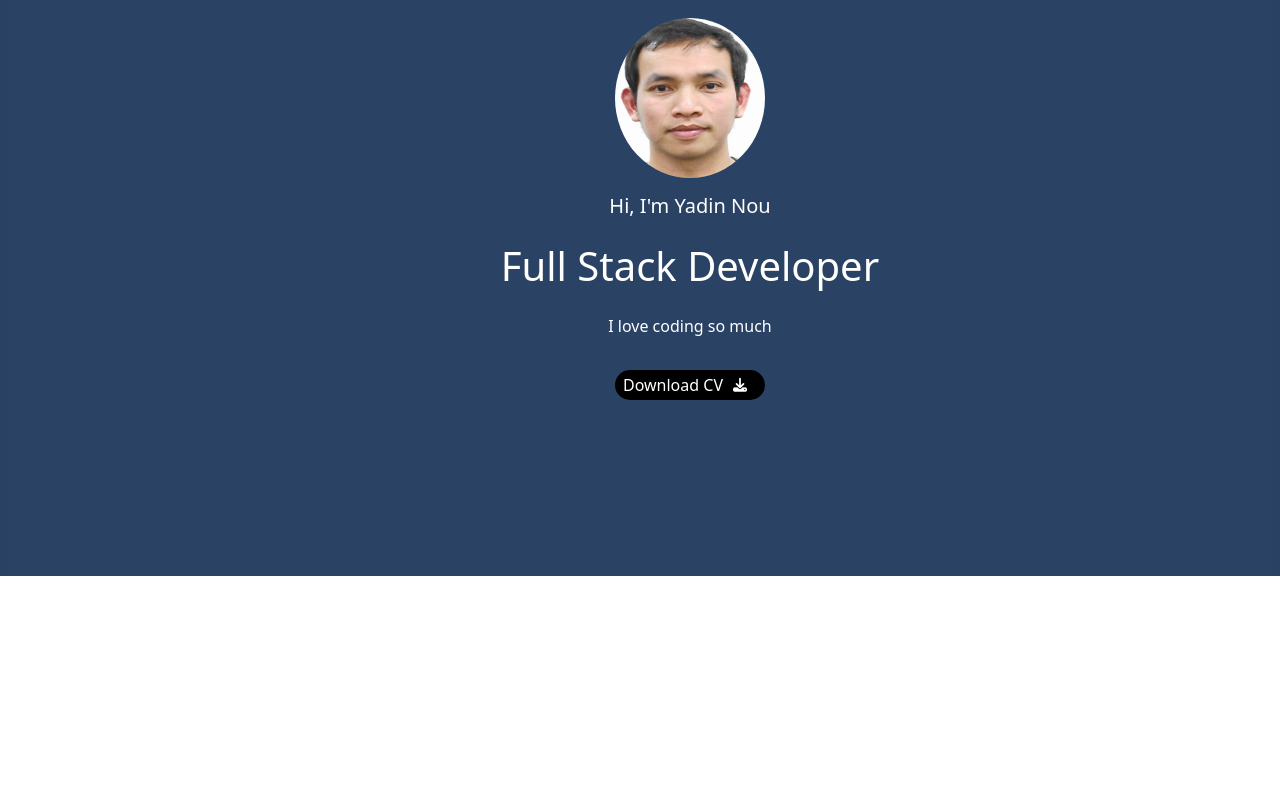
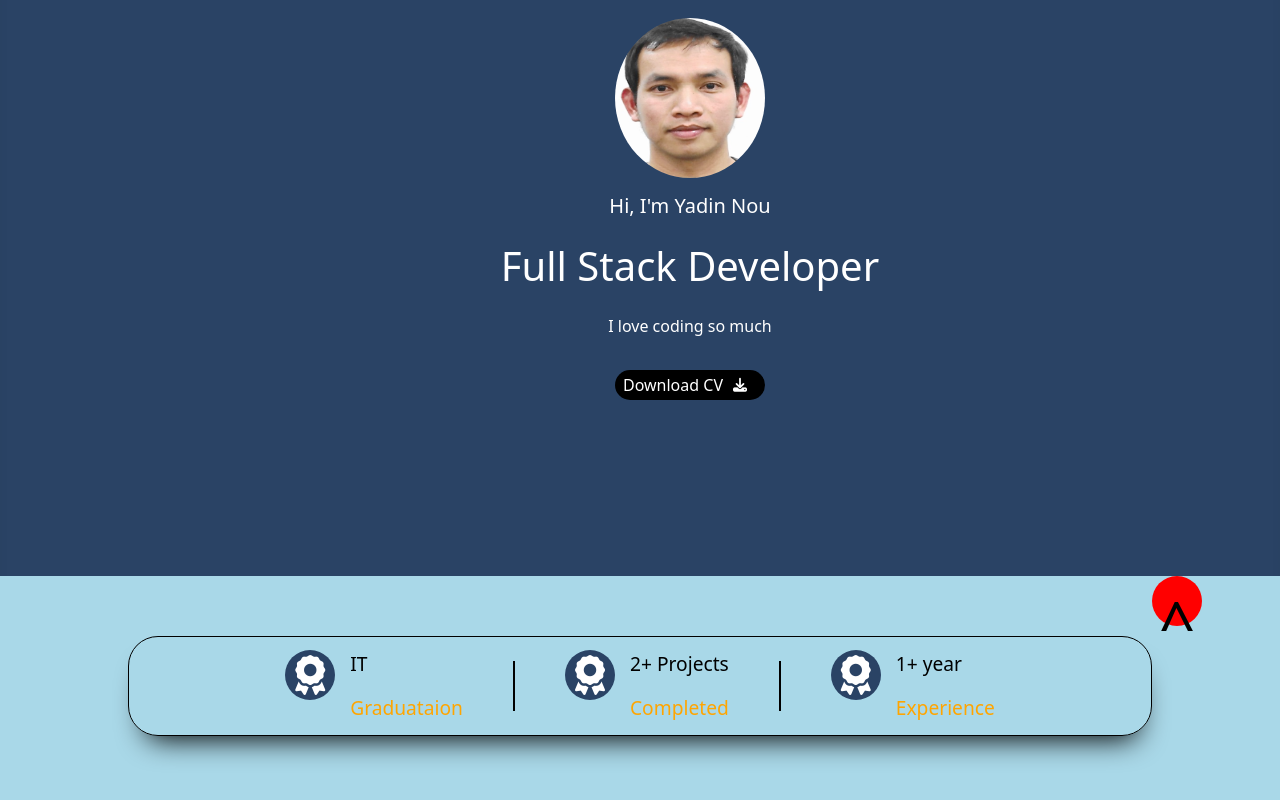
Before and after one commit to yadin-nou/react-portfolio, a React (Vite) app: page / in a window 1280 px wide. Shown: the part 272-1072 px from the top of the page. Before the commit the page ends 848 px from the top, so only its background shows below. Built offline with nearby package versions, Linux system fonts and the light colour scheme.

Commit message:
update experience section

```diff
--- a/src/App.css
+++ b/src/App.css
@@ -133,7 +133,7 @@ html {
   transform: scale(1.5);
   transition: all 0.5s;
 }
-header .container {
+.hero .container {
   display: flex;
   justify-content: center;
   align-items: end;
@@ -170,28 +170,23 @@ p {
   text-decoration: none;
   font-size: 1rem;
 }
-.my-pic {
-  /* position: absolute;
-  left: 60%;
-  top: -15px; */
-}
 .img-yadin {
   width: 150px;
   height: 20vh;
   border-radius: 50%;
 }
 /* link show section */
-.link-show {
+.experience {
   display: flex;
   height: 30vh;
 }
-.link-show .container {
+.experience .container {
   display: flex;
   justify-content: center;
   align-items: center;
   gap: 50px;
   border: 1px solid var(--black-text);
-  margin-top: 100px;
+  margin-top: 60px;
   border-radius: 30px;
   height: 100px;
   box-shadow: rgba(0, 0, 0, 1) 2px 19px 29px -16px;
@@ -200,7 +195,7 @@ p {
 .award {
   width: 50px;
   height: 50px;
-  background-color: red;
+  background: var(--heroBackground);
   display: flex;
   justify-content: center;
   align-items: center;
@@ -213,29 +208,14 @@ p {
   font-size: 40px;
   color: var(--white-text);
 }
-.link-it {
-  display: grid;
-  /* grid-template-rows: 1fr 1fr;
-  grid-template-columns: 50px 70px; */
-  grid-template-areas:
-    "award award-subject"
-    "award award-status";
-  gap: 15px;
-}
-.link-project {
+.experience-award {
   display: grid;
   grid-template-areas:
     "award award-subject"
     "award award-status";
   gap: 15px;
 }
-.it {
-  display: grid;
-  grid-template-areas:
-    "award award-subject"
-    "award award-status";
-  gap: 15px;
-}
+
 .award-subject {
   /* grid-row: 1/2;
   grid-column: 2/3; */
--- a/src/App.jsx
+++ b/src/App.jsx
@@ -1,4 +1,5 @@
 import "./App.css";
+import { Experience } from "./components/Experience";
 import { Hero } from "./components/Hero";
 import { TopHeader } from "./components/TopHeader";
 
@@ -10,6 +11,7 @@ function App() {
       {/* Hero Section */}
       <Hero />
       {/* experince section */}
+      <Experience />
       {/* Skills section */}
       {/* Project Section */}
       {/* About me section */}
--- /dev/null
+++ b/src/components/Experience.jsx
@@ -0,0 +1,38 @@
+import React from "react";
+
+export const Experience = () => {
+  return (
+    <>
+      <section className="experience background">
+        <div className="container">
+          <div className="experience-award">
+            <div className="award">
+              <i className="fa-solid fa-award"></i>
+            </div>
+            <div className="award-subject">IT</div>
+            <div className="award-status">Graduataion</div>
+          </div>
+          <div className="v-line"></div>
+          <div className="experience-award">
+            <div className="award">
+              <i className="fa-solid fa-award"></i>
+            </div>
+            <div className="award-subject">2+ Projects</div>
+            <div className="award-status">Completed</div>
+          </div>
+          <div className="v-line"></div>
+          <div className="experience-award">
+            <div className="award">
+              <i className="fa-solid fa-award"></i>
+            </div>
+            <div className="award-subject">1+ year</div>
+            <div className="award-status">Experience</div>
+          </div>
+        </div>
+        <div className="clickTop">
+          <a href="#top">^</a>
+        </div>
+      </section>
+    </>
+  );
+};
```
